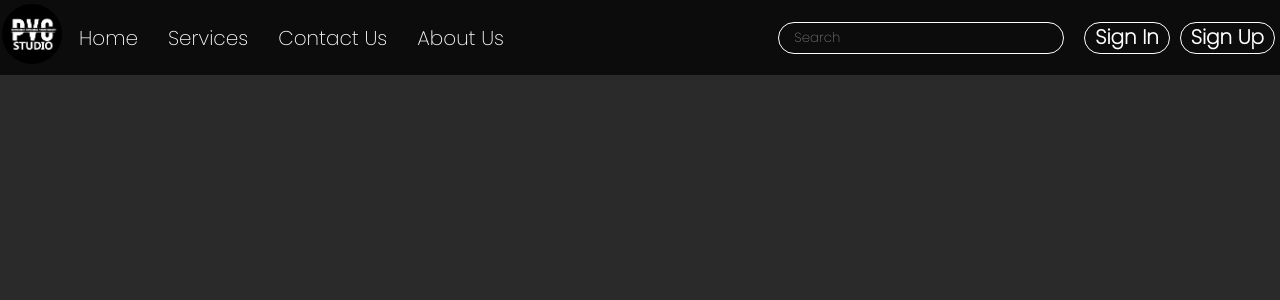
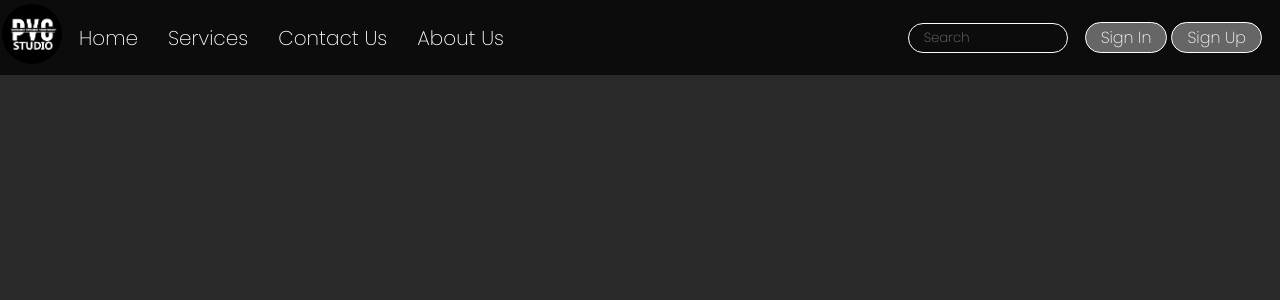
Before and after one commit to aman-mishra-07/MajorProjectAman, a React (Vite) app: page / in a window 1280 px wide. Shown: the top 300 px of the page. Built offline with nearby package versions, Linux system fonts and the light colour scheme.

Commit message:
Navbar updated

```diff
--- a/src/components/navbar.css
+++ b/src/components/navbar.css
@@ -14,6 +14,7 @@
     position: sticky;
     top: 0px;
 }
+
 .navbar::before {
     content: "";
     background-color: black;
@@ -68,41 +69,34 @@
     width: 60px;
     border-radius: 45px;
 }
+
 /* Right container */
 
 #right {
     display: flex;
     justify-content: flex-end;
     align-items: center;
+    padding: 1rem;
 }
 
 #right .input[type="text"] {
     margin: 0px 15px;
-    padding: 5px 15px;
+    padding: 4px 15px;
+    width: 10vw;
     color: white;
     border: 1px solid white;
     border-radius: 20px;
     background: transparent;
 
-}
-
-.sign {
-    margin: 0px 5px;
-    padding: 2px 10px;
-    border: 1px solid white;
-    border-radius: 20px;
 
 }
 
-.sign a {
-    text-decoration: none;
-    font-weight: bold;
+@media (width:50%) {
+    #right .input[type="text"] {
+        width: 10px;
     }
 
-.sign:hover {
-    background-color: white;
-    color: black;
-    cursor: pointer;
+
 }
 
 /* utility class */
@@ -113,3 +107,16 @@
     text-decoration: none;
 
 }
+
+.btn {
+    background: red;
+    margin: 0px 2px;
+    padding: 2px 15px;
+
+    height: inherit;
+    color: white;
+    border: 1px solid white;
+    border-radius: 20px;
+    background-color: #666666;
+    font-size: 1em;
+}
--- a/src/components/navbar.jsx
+++ b/src/components/navbar.jsx
@@ -17,8 +17,8 @@ export default function Navbar() {
 
             <div id="right">
                 <input class="input" type="text" placeholder='Search'/>
-                <div className='sign'><a href="" class="a">Sign In</a></div>
-                <div className='sign'><a href="" class="a">Sign Up</a></div>
+                <button class="btn">Sign In</button>
+                <button class="btn">Sign Up</button>
             </div>
         </div>
 
```
Lines whose indentation alone changed are shown as unchanged.
